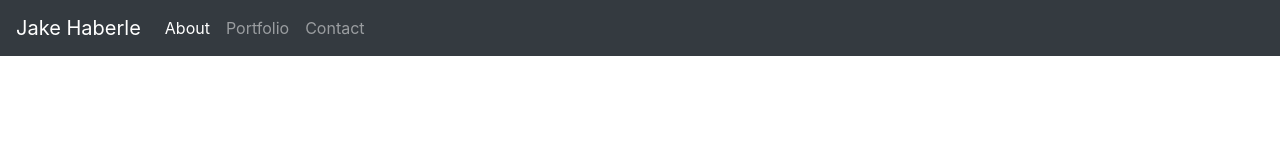
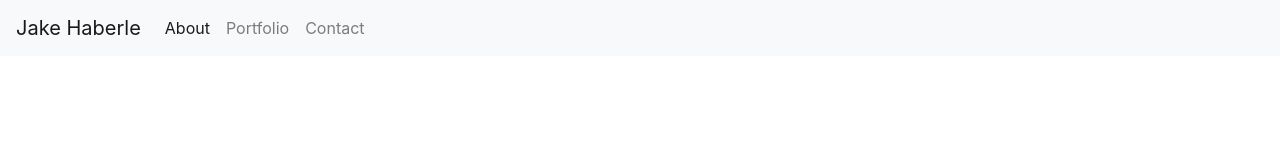
Before and after one commit to jhaberle/HW-2New, a plain HTML site: page index.html in a window 1280 px wide. Drawn offline with nearby package versions, Linux system fonts and the light colour scheme.

Commit message:
bunch of crap probably doesnt work

```diff
--- a/index.html
+++ b/index.html
@@ -3,30 +3,24 @@
 <head>
     <meta charset="UTF-8">
     <meta name="viewport" content="width=device-width, initial-scale=1.0">
+    <link rel="stylesheet" href="https://stackpath.bootstrapcdn.com/bootstrap/4.4.1/css/bootstrap.min.css" integrity="sha384-Vkoo8x4CGsO3+Hhxv8T/Q5PaXtkKtu6ug5TOeNV6gBiFeWPGFN9MuhOf23Q9Ifjh" crossorigin="anonymous">
     <link rel="stylesheet" href="style.css">
-    <link rel="stylesheet" href="https://stackpath.bootstrapcdn.com/bootstrap/4.4.1/css/bootstrap.min.css" integrity="sha384-Vkoo8x4CGsO3+Hhxv8T/Q5PaXtkKtu6ug5TOeNV6gBiFeWPGFN9MuhOf23Q9Ifjh" crossorigin="anonymous">
 
     <title>Document</title>
 </head>
 <body>
-    <nav class="navbar navbar-expand-lg navbar-dark bg-dark">
+    <nav class="navbar navbar-expand-lg navbar-light bg-light">
         <a class="navbar-brand" href="#">Jake Haberle</a>
-        <button class="navbar-toggler" type="button" data-toggle="collapse" data-target="#navbarNav" aria-controls="navbarNav" aria-expanded="false" aria-label="Toggle navigation">
+        <button class="navbar-toggler" type="button" data-toggle="collapse" data-target="#navbarNavAltMarkup" aria-controls="navbarNavAltMarkup" aria-expanded="false" aria-label="Toggle navigation">
           <span class="navbar-toggler-icon"></span>
         </button>
-        <div class="collapse navbar-collapse" id="navbarNav">
-          <ul class="navbar-nav">
-            <li class="nav-item active">
-              <a class="nav-link" href="#">About <span class="sr-only">(current)</span></a>
-            </li>
-            <li class="nav-item">
-              <a class="nav-link" href="#">Portfolio</a>
-            </li>
-            <li class="nav-item">
-              <a class="nav-link" href="#">Contact</a>
-            </li>
+        <div class="collapse navbar-collapse" id="navbarNavAltMarkup">
+          <div class="navbar-nav">
+            <a class="nav-item nav-link active" href="#">About <span class="sr-only">(current)</span></a>
+            <a class="nav-item nav-link" href="#">Portfolio</a>
+            <a class="nav-item nav-link" href="#">Contact</a>
 
-          </ul>
+          </div>
         </div>
       </nav>
 
```
